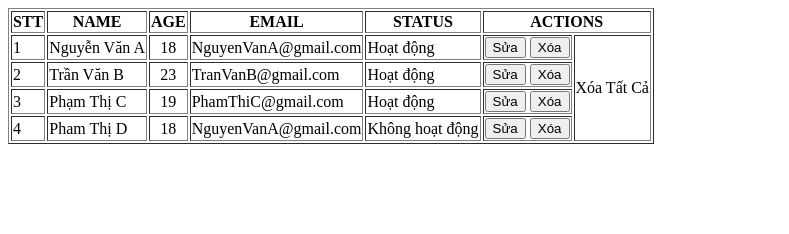
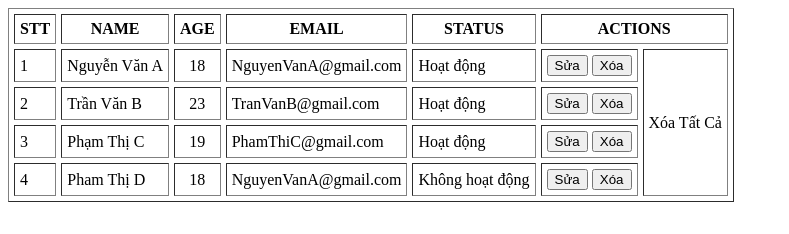
Before and after one commit to Bichngocc07/habichngoc.-, a plain HTML site: page Bai08.html in a window 1280 px wide. Shown: the whole page, without its empty margins (0-789 px from the left). Drawn offline with Linux system fonts and the light colour scheme.

Commit message:
Update Bai08.html

```diff
--- a/Bai08.html
+++ b/Bai08.html
@@ -6,7 +6,7 @@
     <title>Document</title>
 </head>
 <body>
-    <table border="1">
+    <table border="1" cellpadding="5" cellspacing="5">
         <thead>
             <tr>
         <th>STT</th>
```
